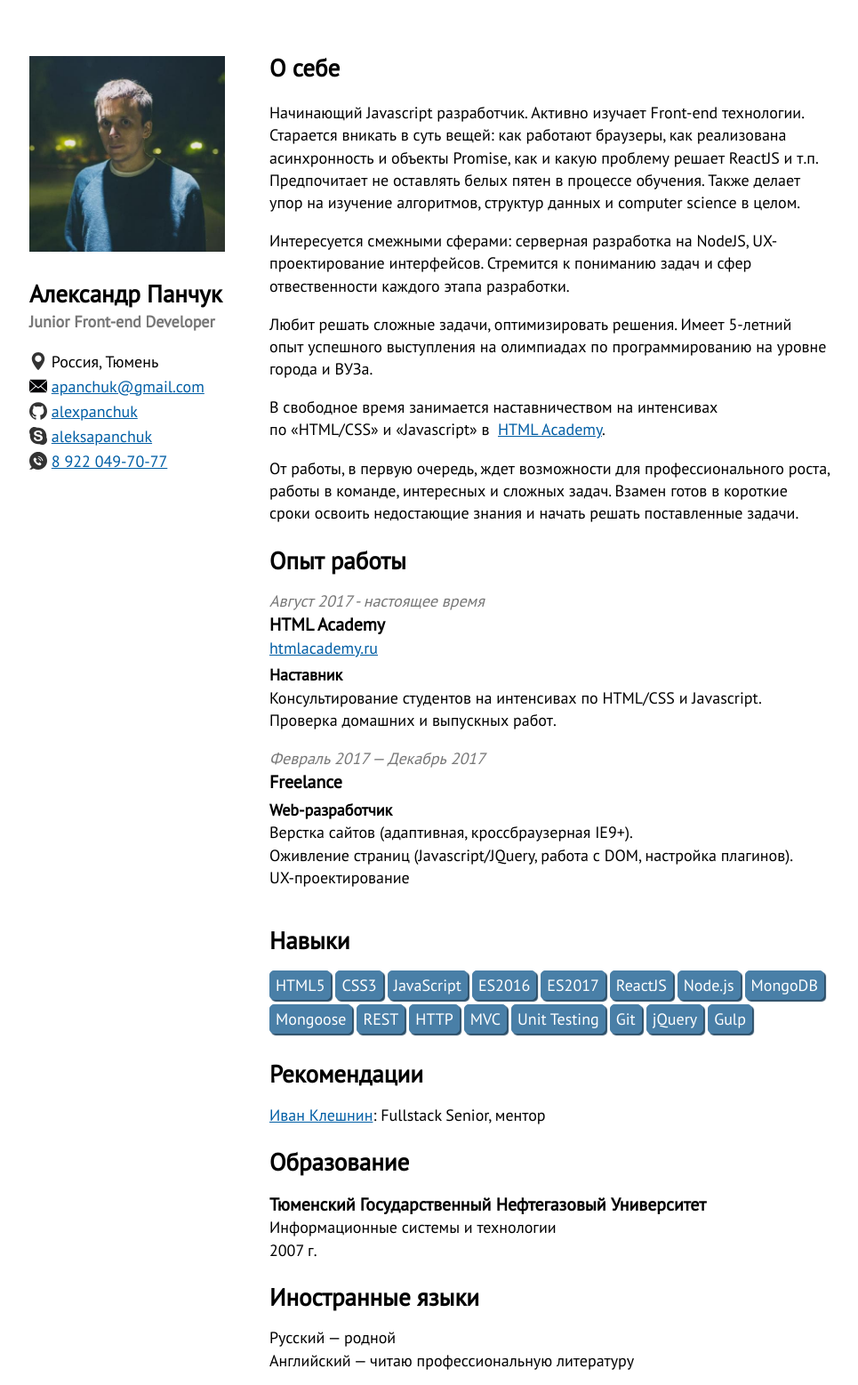
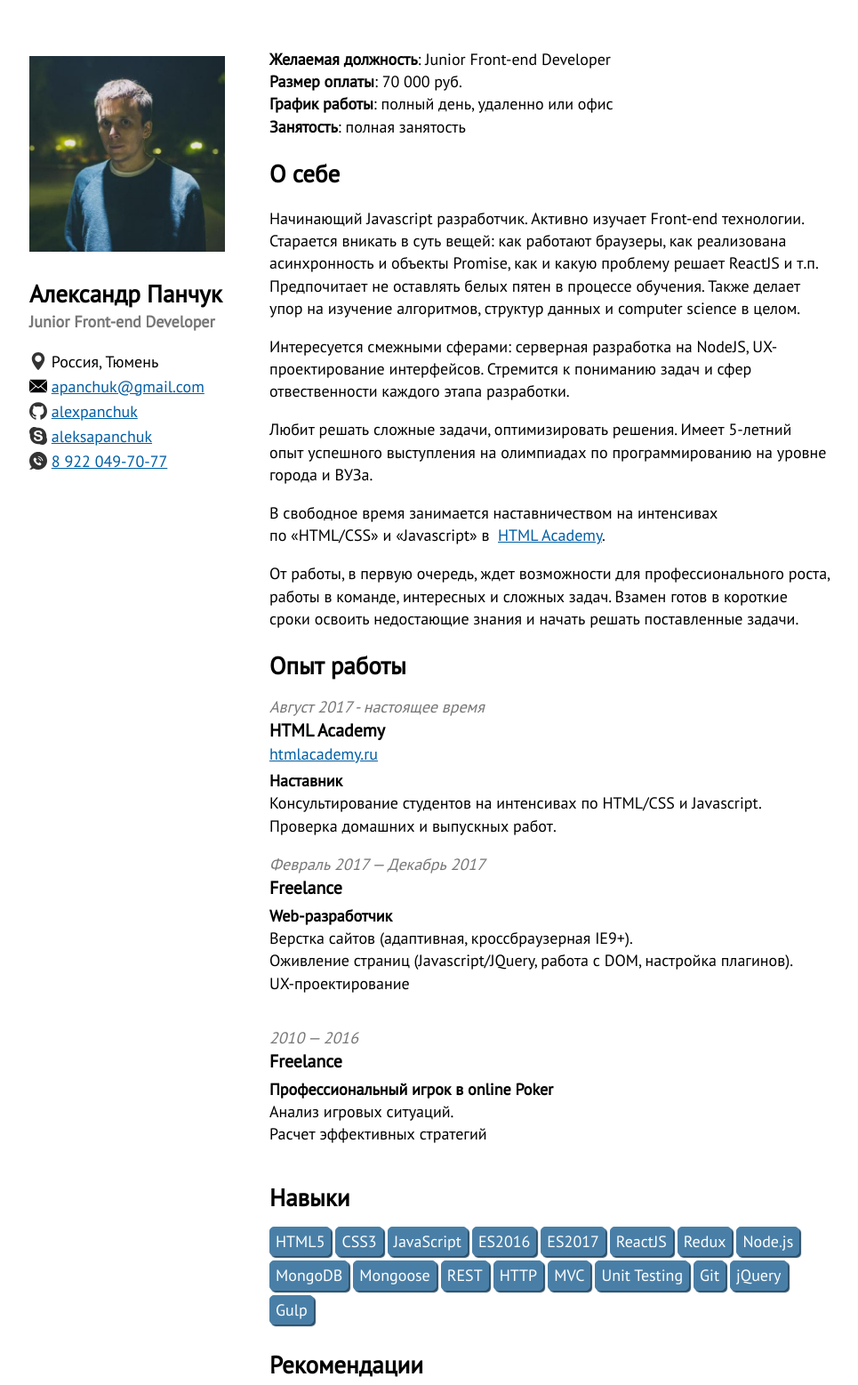
Before and after one commit to alexpanchuk/alexpanchuk.github.io, a plain HTML site: page summary/index.html in a window 1280 px wide. Shown: the top 1557 px of the page at 89% size, without its empty margins (157-1122 px from the left). Drawn offline with Linux system fonts and the light colour scheme.

Commit message:
add wishes

```diff
--- a/summary/css/style.css
+++ b/summary/css/style.css
@@ -454,6 +454,16 @@ h3 {
 */
 .page-main {
   width: 100%;
+  padding-top: 1em;
+}
+/*
+* WISHES
+*/
+.wishes__header {
+  margin-top: 0;
+}
+.wish__name {
+  font-weight: bold;
 }
 /*
 * ABOUT
@@ -552,7 +562,7 @@ h3 {
     content: "(paqmind.com/team/ivan-kleshnin/)";
     display: block;
   }
-  .educ {
+  .tech {
     page-break-before: always;
     margin-top: 3em;
   }
--- a/summary/index.html
+++ b/summary/index.html
@@ -14,7 +14,7 @@
   <link rel="icon" href="./img/favicon-192.png" sizes="192x192" type="image/png">
   <link rel="preconnect" href="https://fonts.gstatic.com" crossorigin="">
   <link href="https://fonts.googleapis.com/css?family=PT+Sans&amp;subset=cyrillic" rel="stylesheet">
-  <link rel="stylesheet" href="./css/style.min.css?v=2">
+  <link rel="stylesheet" href="./css/style.min.css?v=3">
 
 </head>
 
@@ -297,6 +297,21 @@
 
     <!-- main -->
     <main class="page-main">
+      <!-- whishes -->
+      <section class="wishes">
+        <ul class="wishes__list">
+          <li class="wishes__item wish">
+            <span class="wish__name">Желаемая должность</span>: Junior Front-end Developer</li>
+          <li class="wishes__item wish">
+            <span class="wish__name">Размер оплаты</span>: 70 000 руб.</li>
+          <li class="wishes__item wish">
+            <span class="wish__name">График работы</span>: полный день, удаленно или офис</li>
+          <li class="wishes__item wish">
+            <span class="wish__name">Занятость</span>: полная занятость</li>
+        </ul>
+      </section>
+      <!-- end of whishes -->
+
       <!-- about -->
       <section class="about">
         <h2 class="about__header">О себе</h2>
@@ -337,6 +352,14 @@
               <br> Оживление страниц (Javascript/JQuery, работа с&nbsp;DOM, настройка плагинов).
               <br> UX-проектирование</p>
           </li>
+          <li class="career__job">
+            <p class="job__period">2010&nbsp;&mdash; 2016</p>
+            <h3 class="job__title">Freelance</h3>
+            <p class="job__position">Профессиональный игрок в online Poker</p>
+            <p class="job__desc">
+              Анализ игровых ситуаций.
+              <br>Расчет эффективных стратегий</p>
+          </li>
         </ul>
       </section>
       <!-- end of career -->
@@ -351,6 +374,7 @@
           <li class="tech__item">ES2016</li>
           <li class="tech__item">ES2017</li>
           <li class="tech__item">ReactJS</li>
+          <li class="tech__item">Redux</li>
           <li class="tech__item">Node.js</li>
           <li class="tech__item">MongoDB</li>
           <li class="tech__item">Mongoose</li>
```
Also changed, not shown: summary/css/style.min.css.
